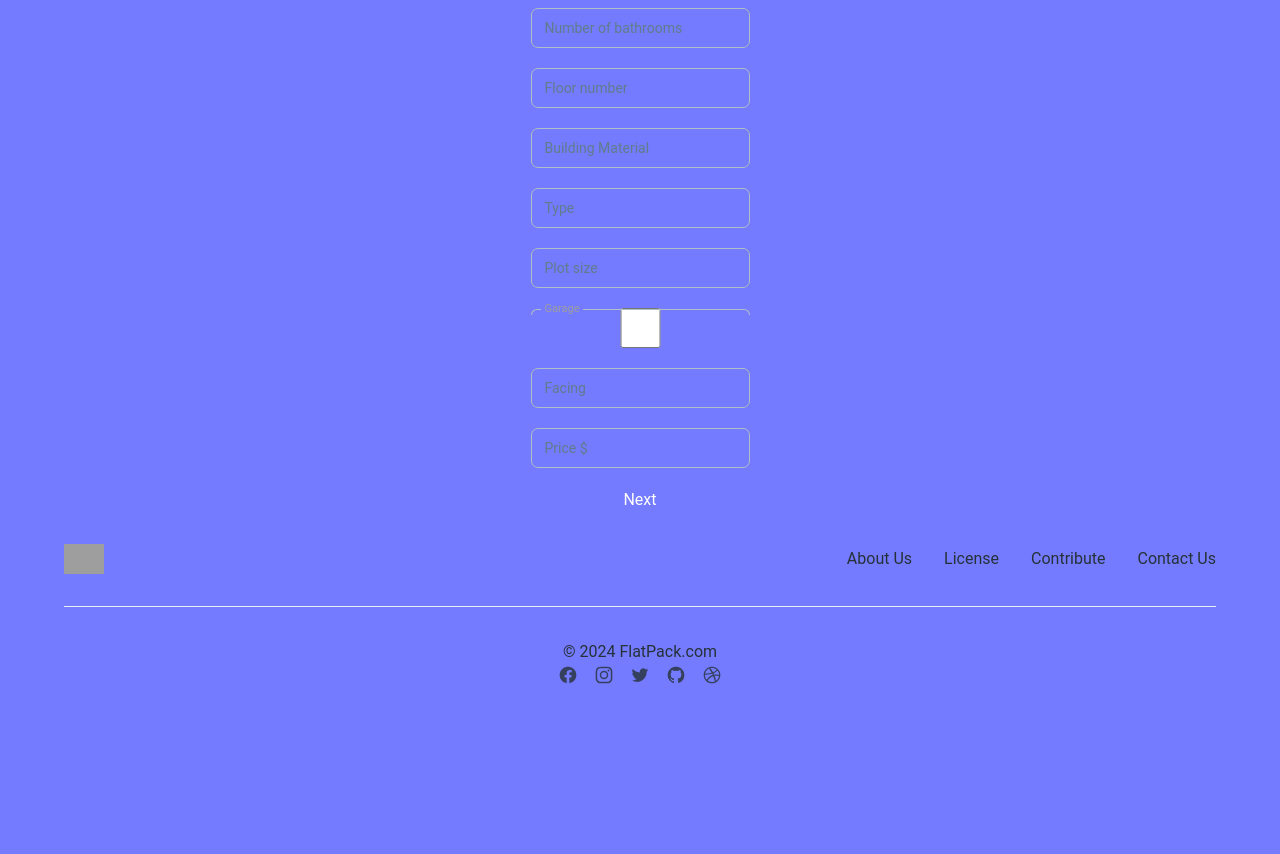
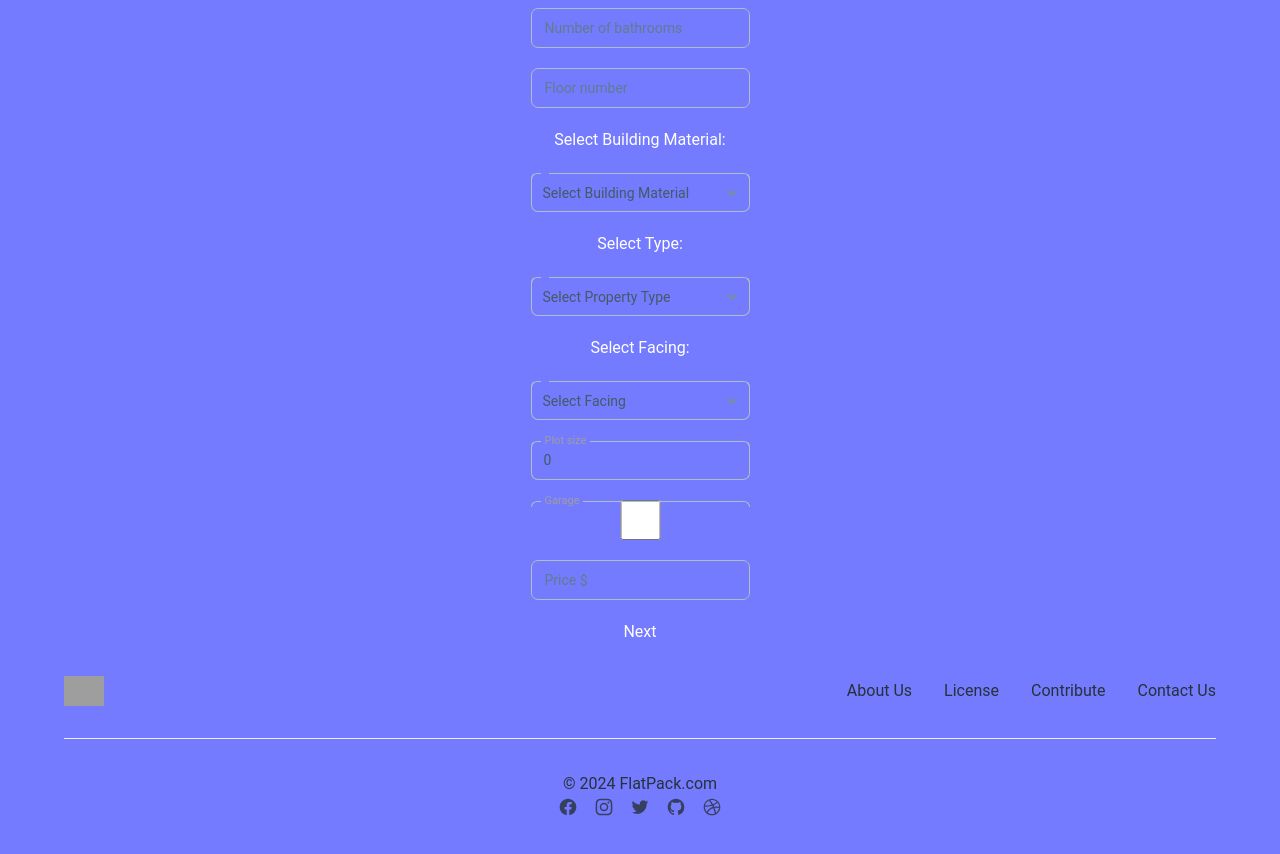
Before and after one commit to bodispatrik1995/flatpack, a React (Vite) app in the folder frontend/: page /upload in a window 1280 px wide. Shown: the part 600-1454 px from the top of the page. Before the commit the page ends 1349 px from the top, so only its background shows below. Built offline with nearby package versions, Linux system fonts and the light colour scheme; grey boxes are pictures that could not be loaded.

Commit message:
validation

```diff
--- a/frontend/src/Components/Property/UploadFrom.jsx
+++ b/frontend/src/Components/Property/UploadFrom.jsx
@@ -1,9 +1,8 @@
+import React, { useState } from "react";
+import { Input, Select, Option } from "@material-tailwind/react";
+import { useNavigate } from "react-router-dom";
 
-import React, { useState } from "react";
-import { Input } from "@material-tailwind/react";
-import {Navigate, useNavigate} from "react-router-dom";
-
-function UploadFrom(props) {
+function UploadForm(props) {
     const token = localStorage.getItem('userToken');
     const navigate = useNavigate();
 
@@ -19,35 +18,29 @@ function UploadFrom(props) {
         floor: '',
         building_material: '',
         type: '',
-        plot_size: '',
-        garage: '',
+        plot_size: 0,
+        garage: false,
         facing: '',
         price: '',
     });
 
-
-
     const handleChange = (event) => {
         const { name, value, type, checked } = event.target;
-
         setFormValues(prevValues => ({
             ...prevValues,
-
             [name]: type === 'checkbox' ? checked : value,
-
         }));
     };
-    const handleChangeToCheckbox = (event) => {
-        setFormValues(prevValues => ({
+
+    const handleSelectChange = (value, name) => {
+        setFormValues((prevValues) => ({
             ...prevValues,
-            garage: event.target.checked
-        }))
-    }
-    // console.log(formValues)
+            [name]: value,
+        }));
+    };
 
     const handleSubmit = async (event) => {
         event.preventDefault();
-
         const response = await fetch('http://127.0.0.1:8000/api/add/property', {
             method: "POST",
             headers: {
@@ -62,42 +55,96 @@ function UploadFrom(props) {
         const propertyID = data.propertyId;
         if (response.ok) {
             console.log("Property uploaded successfully");
-            if(propertyID){
-                navigate(`/upload/images/${propertyID}`)
+            if(propertyID) {
+                navigate(`/upload/images/${propertyID}`);
             }
-
         } else {
-            console.log("Error in uploading property");
-            console.log(data);
+            console.log("Error in uploading property", data);
         }
     };
 
     return (
         <div>
             <h1>This is where you can upload a new property!</h1>
-            <form className={'grid grid-rows-2 justify-evenly gap-5 '} onSubmit={handleSubmit}>
-                <Input label={'Title'} name={'title'} type={"text"} onChange={handleChange} value={formValues.title} />
-                <Input label={'Description'} name={'description'} type={"text"} onChange={handleChange} value={formValues.description} />
-                <Input label={'Size'} name={'size'} type={"number"} onChange={handleChange} value={formValues.size} />
+            <form className={'grid grid-rows-2 justify-evenly gap-5'} onSubmit={handleSubmit}>
+                <Input label="Title" name="title" type="text" onChange={handleChange} value={formValues.title}/>
+                <Input label="Description" name="description" type="text" onChange={handleChange}
+                       value={formValues.description}/>
+                <Input label="Size" name="size" type="number" onChange={handleChange} value={formValues.size}/>
+
                 <h1>Address:</h1>
+                <Input label="City" name="city" type="text" onChange={handleChange} value={formValues.city}/>
+                <Input label="Street" name="street" type="text" onChange={handleChange} value={formValues.street}/>
+                <Input label="House Number" name="house_number" type="number" onChange={handleChange}
+                       value={formValues.house_number}/>
+                <Input label="Number of rooms" name="rooms" type="number" onChange={handleChange}
+                       value={formValues.rooms}/>
+                <Input label="Number of bathrooms" name="bathroom_count" type="number" onChange={handleChange}
+                       value={formValues.bathroom_count}/>
+                <Input label="Floor number" name="floor" type="number" onChange={handleChange}
+                       value={formValues.floor}/>
 
-                <Input label={'City'} name={'city'} type={"text"} onChange={handleChange} value={formValues.city} />
-                <Input label={'Street'} name={'street'} type={"text"} onChange={handleChange} value={formValues.street} />
-                <Input label={'House Number'} name={'house_number'} type={"number"} onChange={handleChange} value={formValues.house_number} />
-                <Input label={'Number of rooms'} name={'rooms'} type={"number"} onChange={handleChange} value={formValues.rooms} />
-                <Input label={'Number of bathrooms'} name={'bathroom_count'} type={"number"} onChange={handleChange} value={formValues.bathroom_count} />
-                <Input label={'Floor number'} name={'floor'} type={"number"} onChange={handleChange} value={formValues.floor} />
-                <Input label={'Building Material'} name={'building_material'} type={"text"} onChange={handleChange} value={formValues.building_material} />
-                <Input label={'Type'} name={'type'} type={"text"} onChange={handleChange} value={formValues.type} />
-                <Input label={'Plot size'} name={'plot_size'} type={"number"} onChange={handleChange} value={formValues.plot_size} />
-                <Input label={'Garage'} name={'garage'} type={"checkbox"} onChange={handleChange} value={formValues.garage} />
-                <Input label={'Facing'} name={'facing'} type={"text"} onChange={handleChange} value={formValues.facing} />
-                <Input label={'Price $'} name={'price'} type={"number"} onChange={handleChange} value={formValues.price} />
-                <button type={"submit"}>Next</button>
+                <h5>Select Building Material:</h5>
+                <Select
+                    name="building_material"
+                    value={formValues.building_material}
+                    onChange={(value) => handleSelectChange(value, 'building_material')}
+                >
+                    <Option disabled value="">Select Building Material</Option>
+                    <Option value="Brick">Brick</Option>
+                    <Option value="Wood">Wood</Option>
+                    <Option value="Mud">Mud</Option>
+                    <Option value="Disc">Disc</Option>
+                </Select>
 
+                <h5>Select Type:</h5>
+                <Select
+                    name="type"
+                    value={formValues.type}
+                    onChange={(value) => handleSelectChange(value, 'type')}
+                >
+                    <Option disabled value="">Select Property Type</Option>
+                    <Option value="flat">Flat</Option>
+                    <Option value="house">House</Option>
+                </Select>
+                <h5>Select Facing:</h5>
+                <Select
+                    name="facing"
+                    value={formValues.facing}
+                    onChange={(value) => handleSelectChange(value, 'facing')}
+                >
+                    <Option disabled value="">Select Facing</Option>
+                    <Option value="E">E</Option>
+                    <Option value="W">W</Option>
+                    <Option value="N">N</Option>
+                    <Option value="S">S</Option>
+                    <Option value="NW">NW</Option>
+                    <Option vaule="NE">NE</Option>
+                    <Option value="SW">SW</Option>
+                    <Option value="SE">SE</Option>
+                </Select>
+                {formValues.type === 'flat' ? (
+                    <>
+                        <Input label="Price $" name="price" type="number" onChange={handleChange}
+                               value={formValues.price}/>
+                        <Input label="Garage" name="garage" type="checkbox" onChange={handleChange}
+                               checked={formValues.garage}/>
+                    </>
+                ) : (
+                    <>
+                        <Input label="Plot size" name="plot_size" type="number" onChange={handleChange}
+                               value={formValues.plot_size}/>
+                        <Input label="Garage" name="garage" type="checkbox" onChange={handleChange}
+                               checked={formValues.garage}/>
+                        <Input label="Price $" name="price" type="number" onChange={handleChange}
+                               value={formValues.price}/>
+                    </>
+                )}
+
+                <button type="submit">Next</button>
             </form>
         </div>
     );
 }
 
-export default UploadFrom;
+export default UploadForm;
```
